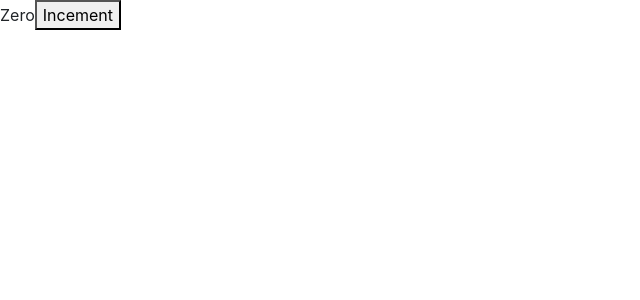
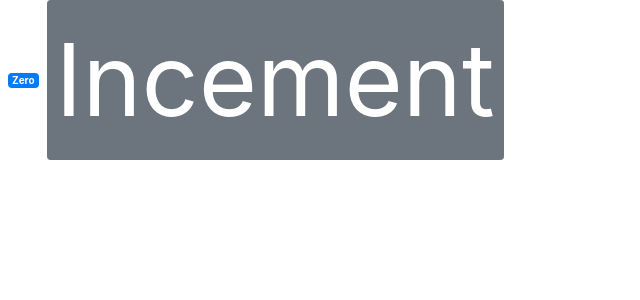
Before and after one commit to TomaszSzydlowski/ReactOne, a React (Create React App) app in the folder react-one/: page / in a window 1280 px wide. Shown: the top 300 px of the page, without its empty margins (0-640 px from the left). Built offline with nearby package versions, Linux system fonts and the light colour scheme.

Commit message:
Setting Attributes

```diff
--- a/react-one/src/components/counter.jsx
+++ b/react-one/src/components/counter.jsx
@@ -3,6 +3,11 @@
 class Counter extends Component {
   state = {
     count: 0
+  };
+
+  styles = {
+    fontSize: 10,
+    fontWeight: "bold"
   };
 
   formatCount() {
@@ -13,8 +18,12 @@
   render() {
     return (
       <React.Fragment>
-        <span>{this.formatCount()}</span>
-        <button>Incement</button>
+        <span style={this.styles} className="badge badge-primary m-2">
+          {this.formatCount()}
+        </span>
+        <button style={{ fontSize: 100 }} className="btn btn-secondary btn-sm">
+          Incement
+        </button>
       </React.Fragment>
     );
   }
```
